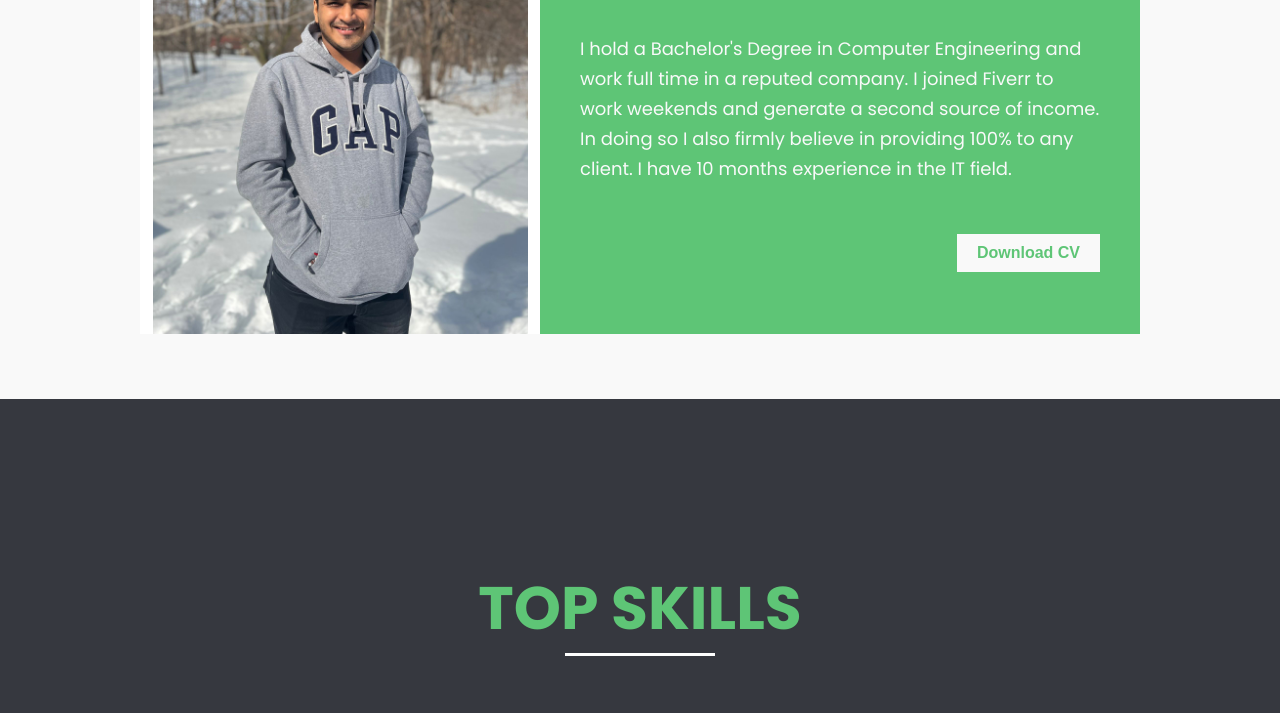
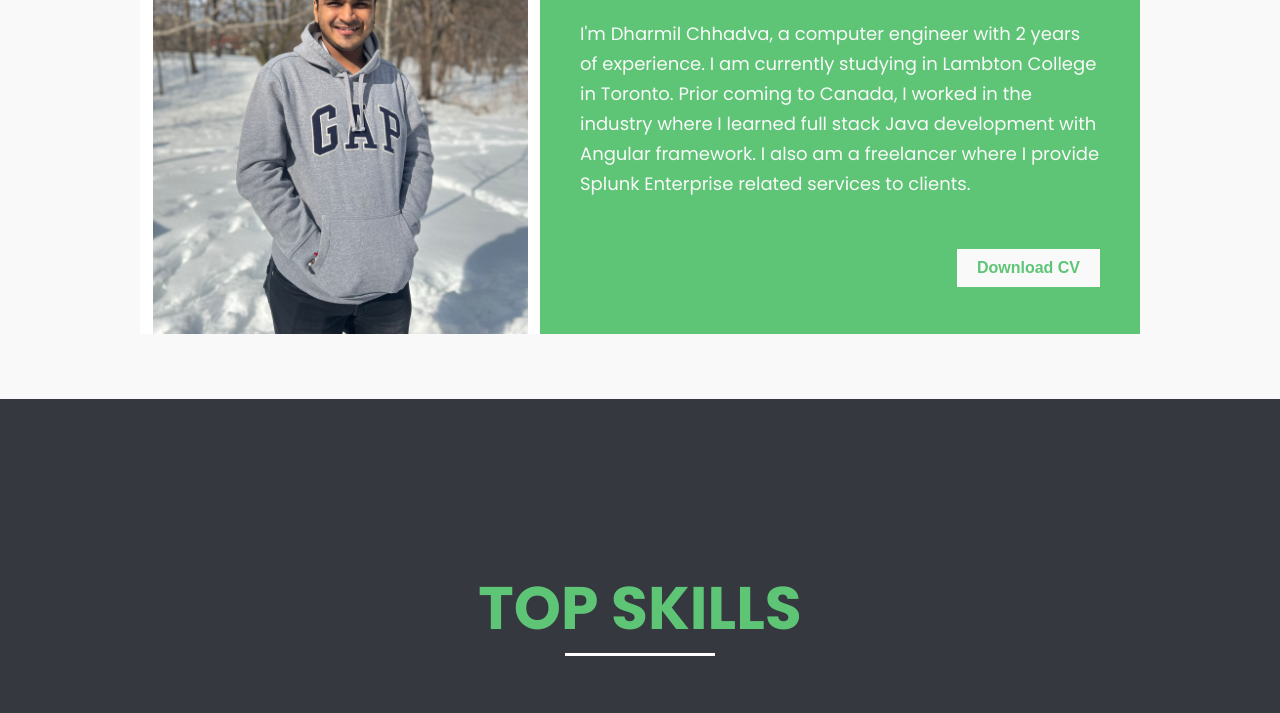
Before and after one commit to dharmil18/CSD-2103-Assignment-1-2, a plain HTML site: page index.html in a window 1280 px wide. Shown: the part 283-996 px from the top of the page. Drawn offline with Linux system fonts and the light colour scheme.

Commit message:
Added comments

```diff
--- a/css/education.css
+++ b/css/education.css
@@ -1,4 +1,6 @@
-/* Author: Dharmil Chhadva */
+/* Author: Dharmil Chhadva
+   ID: C0884179
+*/
 @import url("https://fonts.googleapis.com/css2?family=Poppins:wght@400;700&display=swap"); /* import font */
 @import url("https://fonts.googleapis.com/css2?family=Dosis:wght@600&family=Roboto:wght@300;400;500;700;900&display=swap");
 
--- a/css/index.css
+++ b/css/index.css
@@ -1,4 +1,6 @@
-/* Author: Dharmil Chhadva */
+/* Author: Dharmil Chhadva
+   ID: C0884179
+*/
 @import url("https://fonts.googleapis.com/css2?family=Poppins:wght@400;700&display=swap"); /* import font */
 @import url("https://fonts.googleapis.com/css2?family=Dosis:wght@600&family=Roboto:wght@300;400;500;700;900&display=swap");
 
--- a/css/portfolio.css
+++ b/css/portfolio.css
@@ -1,4 +1,6 @@
-/* Author: Dharmil Chhadva */
+/* Author: Dharmil Chhadva
+   ID: C0884179
+*/
 @import url("https://fonts.googleapis.com/css2?family=Poppins:wght@400;700&display=swap"); /* import font */
 @import url("https://fonts.googleapis.com/css2?family=Dosis:wght@600&family=Roboto:wght@300;400;500;700;900&display=swap");
 
--- a/css/styles.css
+++ b/css/styles.css
@@ -1,4 +1,6 @@
-/* Author: Dharmil Chhadva */
+/* Author: Dharmil Chhadva
+   ID: C0884179
+*/
 @import url("https://fonts.googleapis.com/css2?family=Poppins:wght@400;700&display=swap"); /* import font */
 
 :root {
--- a/css/workex.css
+++ b/css/workex.css
@@ -1,4 +1,6 @@
-/* Author: Dharmil Chhadva */
+/* Author: Dharmil Chhadva
+   ID: C0884179
+*/
 @import url("https://fonts.googleapis.com/css2?family=Poppins:wght@400;700&display=swap"); /* import font */
 @import url("https://fonts.googleapis.com/css2?family=Dosis:wght@600&family=Roboto:wght@300;400;500;700;900&display=swap");
 
@@ -87,7 +89,6 @@ body {
   margin-bottom: 10px;
   text-align: justify;
 }
-
 /* Testimonial */
 
 .testimonial {
--- a/index.html
+++ b/index.html
@@ -1,5 +1,7 @@
 <!DOCTYPE html>
-<!-- Author: Dharmil Chhadva -->
+<!-- Author: Dharmil Chhadva
+     ID: C0884179
+-->
 <html lang="en">
 <head>
     <meta charset="UTF-8">
@@ -50,9 +52,9 @@
                     <div class="content">
                         <h1 class="name">Dharmil C.</h1>
                         <p class="info">
-                            I hold a Bachelor's Degree in Computer Engineering and work full time in a reputed company.
-                            I joined Fiverr to work weekends and generate a second source of income. In doing so I also
-                            firmly believe in providing 100% to any client. I have 10 months experience in the IT field.
+                            I'm Dharmil Chhadva, a computer engineer with 2 years of experience. I am currently studying in Lambton College
+                            in Toronto. Prior coming to Canada, I worked in the industry where I learned full stack Java development
+                            with Angular framework. I also am a freelancer where I provide Splunk Enterprise related services to clients.
                         </p>
 
                     <div class="btn-box">
```
Also changed, not shown: education.html (+3 -1 lines), portfolio.html (+5 -3 lines), workex.html (+3 -1 lines).
